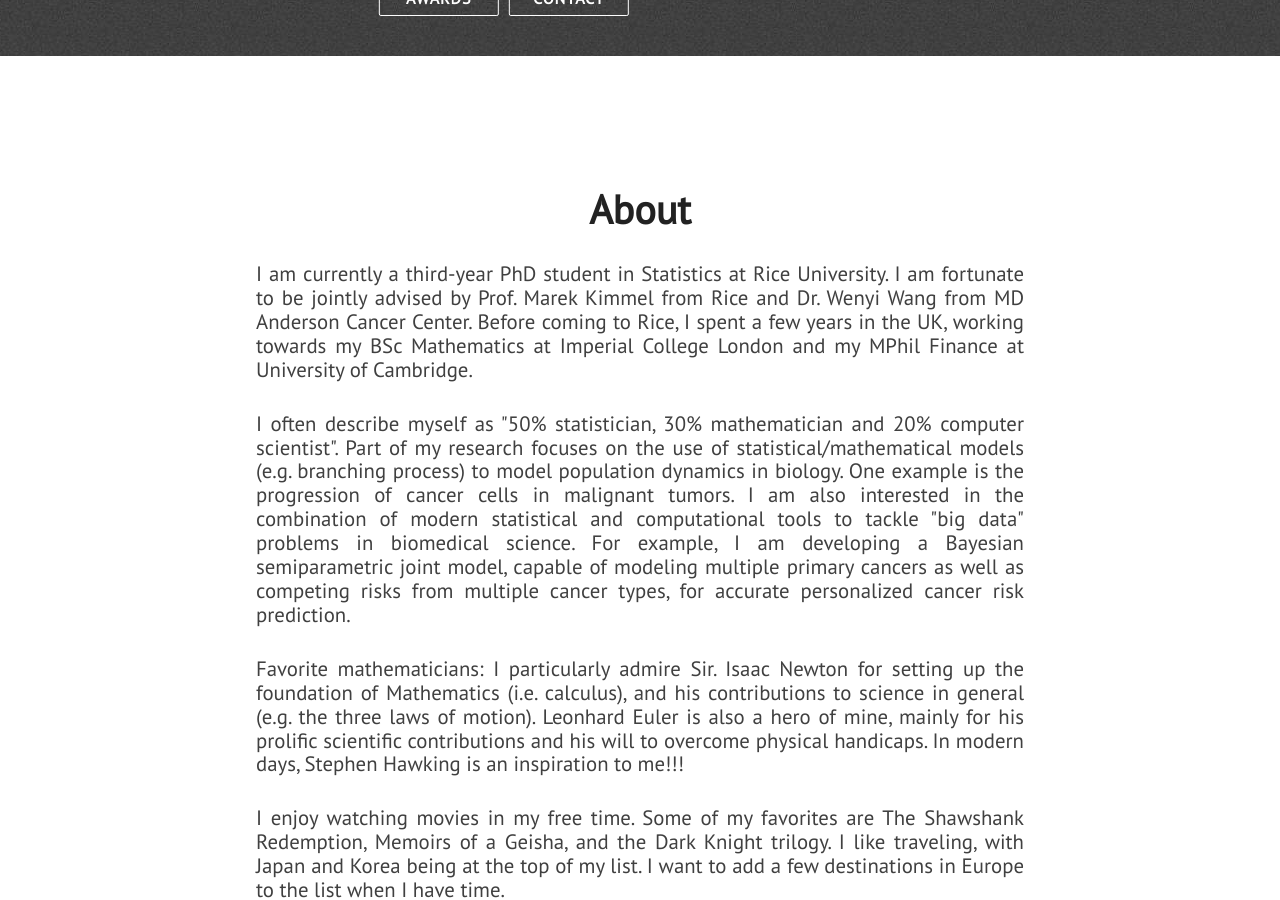
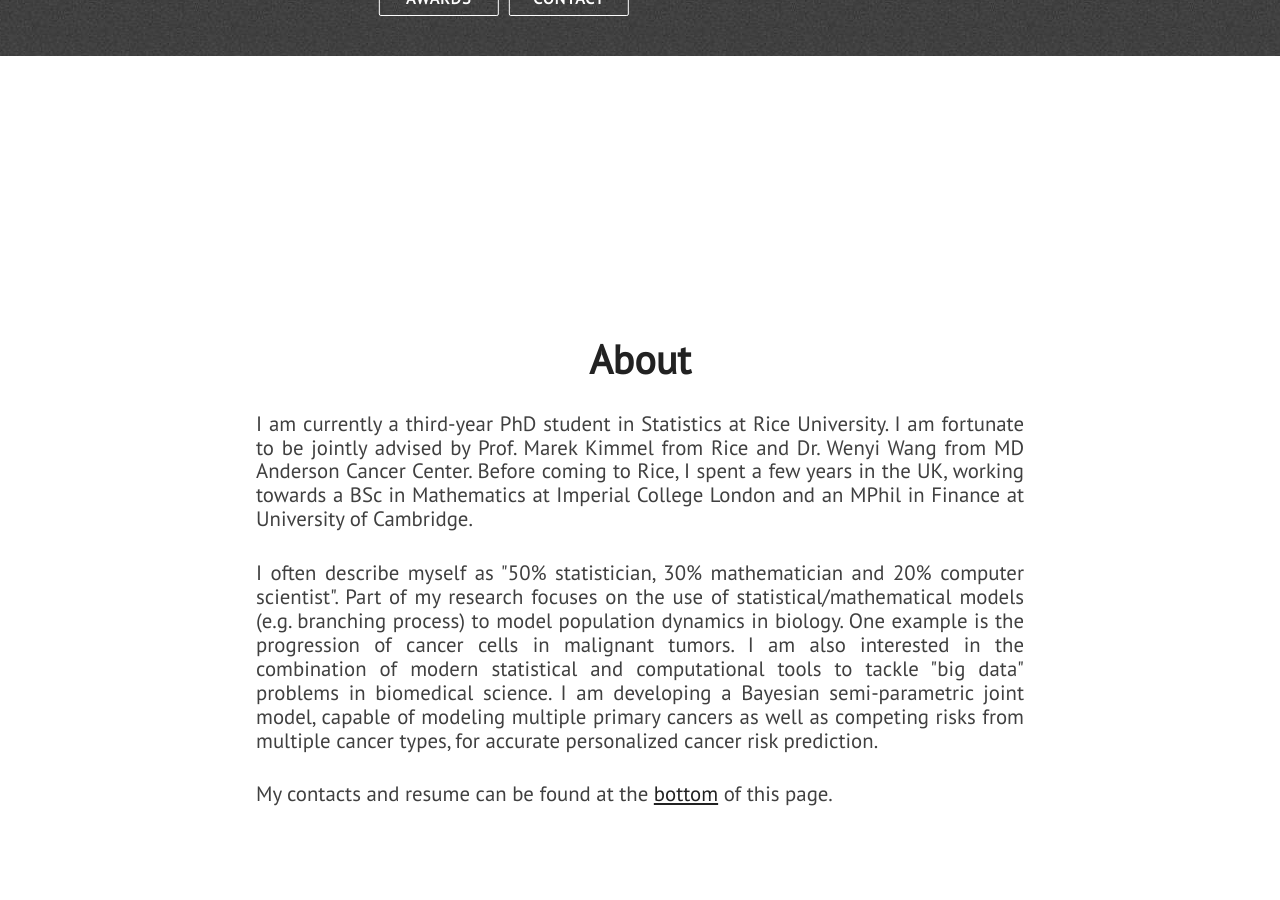
Before and after one commit to nguyendangson/sondangnguyen, a Jekyll site: the page built from index.html, in a window 1280 px wide and 900 px high, scrolled down 844 px. Built offline with Jekyll 4.4.1, drawn with Linux system fonts in a browser that asks for light colours; nearby versions of some CDN libraries; some of the changed text lies outside the part shown.

Commit message:
my github.io

```diff
--- a/_includes/about.html
+++ b/_includes/about.html
@@ -5,26 +5,17 @@
             <p class="paragraph-text justify-text">
                 I am currently a third-year PhD student in Statistics at Rice University.
 I am fortunate to be jointly advised by Prof. Marek Kimmel from Rice and Dr. Wenyi Wang from MD Anderson Cancer Center.
-Before coming to Rice, I spent a few years in the UK, working towards my BSc Mathematics at Imperial College London and my MPhil Finance at University of Cambridge.
+Before coming to Rice, I spent a few years in the UK, working towards a BSc in Mathematics at Imperial College London and an MPhil in Finance at University of Cambridge.
 	    </p>
             <p class="paragraph-text justify-text">
 I often describe myself as "50% statistician, 30% mathematician and 20% computer scientist".
 Part of my research focuses on the use of statistical/mathematical models (e.g. branching process) to model population dynamics in biology.
 One example is the progression of cancer cells in malignant tumors.
 I am also interested in the combination of modern statistical and computational tools to tackle "big data" problems in biomedical science.
-For example, I am developing a Bayesian semiparametric joint model, capable of modeling multiple primary cancers as well as competing risks from multiple cancer types, for accurate personalized cancer risk prediction.
+I am developing a Bayesian semi-parametric joint model, capable of modeling multiple primary cancers as well as competing risks from multiple cancer types, for accurate personalized cancer risk prediction.
             </p>
             <p class="paragraph-text justify-text">
-                Favorite mathematicians: I particularly admire Sir. Isaac Newton for setting up the foundation of Mathematics (i.e. calculus), and his contributions to science in general (e.g. the three laws of motion).
-Leonhard Euler is also a hero of mine, mainly for his prolific scientific contributions and his will to overcome physical handicaps.
-In modern days, Stephen Hawking is an inspiration to me!!!
-            </p>
-	    <p class="paragraph-text justify-text">
-                I enjoy watching movies in my free time. Some of my favorites are The Shawshank Redemption, Memoirs of a Geisha, and the Dark Knight trilogy.
-I like traveling, with Japan and Korea being at the top of my list. I want to add a few destinations in Europe to the list when I have time.
-            </p>
-            <p class="paragraph-text justify-text">
-                My contacts can be found at the <span class="extra-link"><a href="#extra">bottom</a></span> of this page.
+                My contacts and resume can be found at the <span class="extra-link"><a href="#extra">bottom</a></span> of this page.
             </p>
         </div>
     </section>
```
Also changed, not shown: _includes/trivia.html (added, +32 -0 lines).
